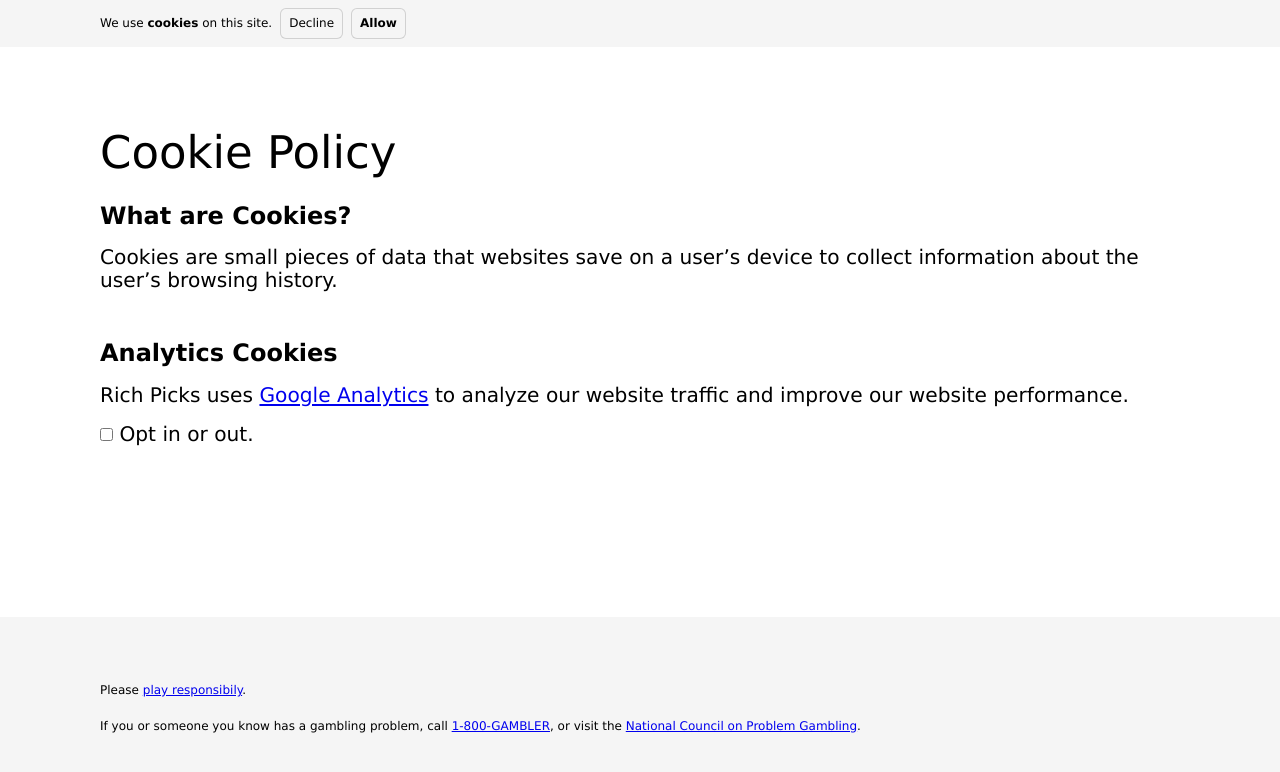
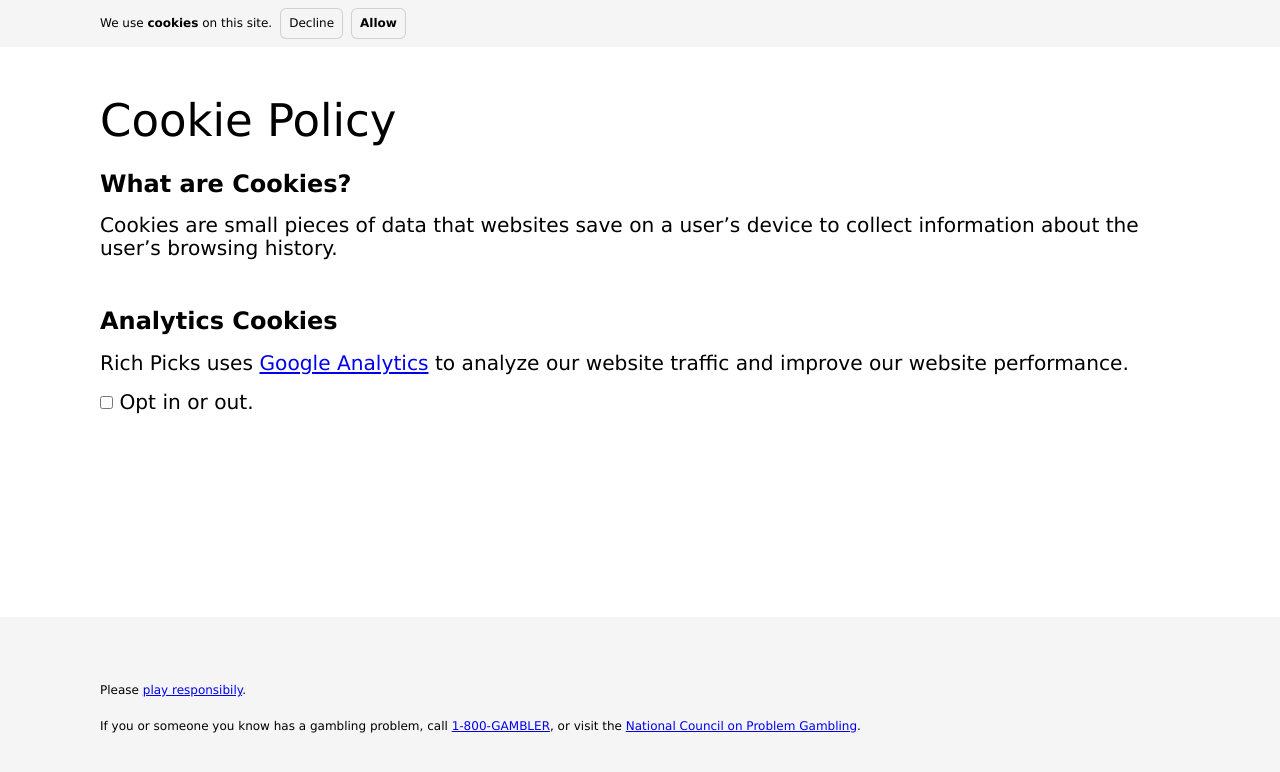
Before and after one commit to richpicks/web, a Next.js app: page /cookie-policy in a window 1280 px wide. Shown: the top 772 px of the page. Built offline with nearby package versions, Linux system fonts and the light colour scheme.

Commit message:
Layout adjustments (#30)

```diff
--- a/app/page.tsx
+++ b/app/page.tsx
@@ -31,15 +31,15 @@ const Home = async () => {
     <article className="article">
       <header className="header">
         <div className="container">
-          <h1 className="heading">NFL 2024 Regular Season</h1>
+          <h1 className="heading">NFL 2024 Post Season</h1>
         </div>
       </header>
       <div className={styles.body}>
         <div className="container">
           <p className={styles.graph}>
             Welcome to Rich Picks. Check out the{' '}
-            <Link href="/nfl/2023-post-season">NFL 2023 Post Season</Link> and
-            the{' '}
+            <Link href="/nfl/2024-regular-season">NFL 2024 Regular Season</Link>
+            , <Link href="/nfl/2023-post-season">NFL 2023 Post Season</Link> and{' '}
             <Link href="/nfl/2023-regular-season">NFL 2023 Regular Season</Link>{' '}
             for previous picks.
           </p>
--- a/styles/app.scss
+++ b/styles/app.scss
@@ -11,7 +11,7 @@
 // STRUCTURAL RULES
 
 .article:first-child {
-  padding-top: 5rem;
+  padding-top: 3rem;
 }
 
 .container {
```
